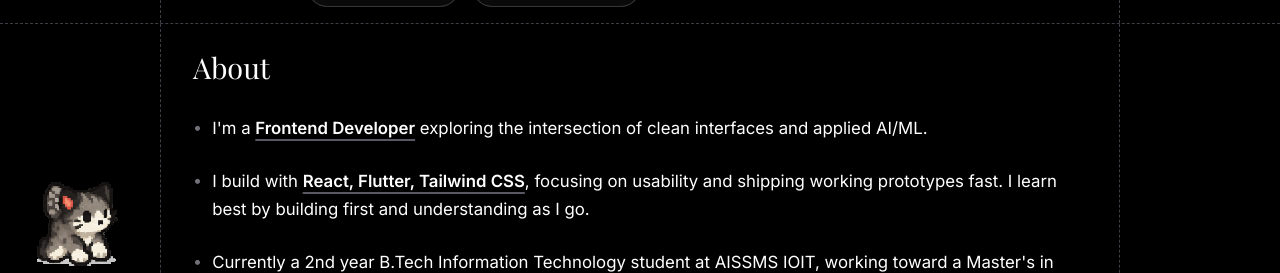
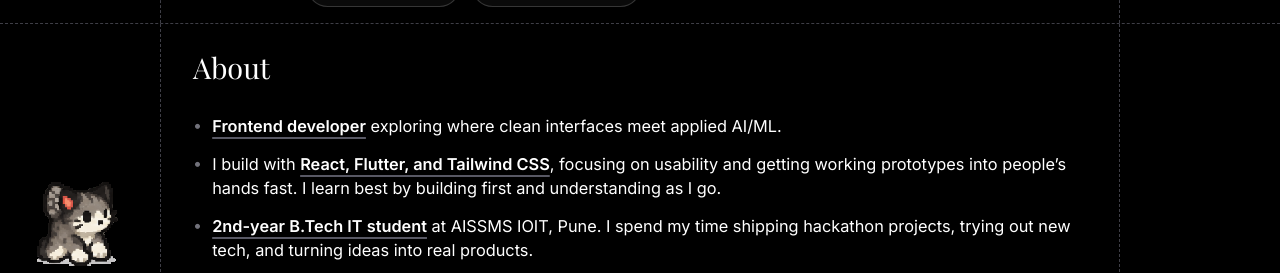
Before and after one commit to meghanaagnur/portfolio, a plain HTML site: page index.html in a window 1280 px wide. Shown: the part 505-778 px from the top of the page. Drawn offline with nearby package versions, Linux system fonts and the light colour scheme; no server answers; a web font is replaced by a local one.

Commit message:
Update About section points and tighten line spacing

```diff
--- a/index.html
+++ b/index.html
@@ -4,7 +4,7 @@
     <meta charset="UTF-8">
     <meta name="viewport" content="width=device-width, initial-scale=1.0">
     <title>Meghana | Portfolio</title>
-    <link rel="stylesheet" href="styles.css?v=20">
+    <link rel="stylesheet" href="styles.css?v=21">
     <link rel="stylesheet" href="components/link-preview/link-preview.css">
     <link rel="stylesheet" href="components/pixel-cat/pixel-cat.css">
     <link rel="preconnect" href="https://fonts.googleapis.com">
@@ -140,9 +140,9 @@
         <section class="content-section">
             <h2 class="section-title">About</h2>
             <ul class="about-list">
-                <li>I'm a <u><strong>Frontend Developer</strong></u> exploring the intersection of clean interfaces and applied AI/ML.</li>
-                <li>I build with <u><strong>React, Flutter, Tailwind CSS</strong></u>, focusing on usability and shipping working prototypes fast. I learn best by building first and understanding as I go.</li>
-                <li>Currently a 2nd year B.Tech Information Technology student at AISSMS IOIT, working toward a Master's in Germany via the <u><strong>DAAD pathway</strong></u>, and spending my time shipping hackathon projects, exploring new tech, and turning ideas into real products.</li>
+                <li><u><strong>Frontend developer</strong></u> exploring where clean interfaces meet applied AI/ML.</li>
+                <li>I build with <u><strong>React, Flutter, and Tailwind CSS</strong></u>, focusing on usability and getting working prototypes into people’s hands fast. I learn best by building first and understanding as I go.</li>
+                <li><u><strong>2nd-year B.Tech IT student</strong></u> at AISSMS IOIT, Pune. I spend my time shipping hackathon projects, trying out new tech, and turning ideas into real products.</li>
             </ul>
         </section>
     </div>
--- a/styles.css
+++ b/styles.css
@@ -956,15 +956,15 @@ nav {
     list-style: none;
     display: flex;
     flex-direction: column;
-    gap: 1.5rem;
+    gap: 0.85rem;
 }
 
 .about-list li {
-    font-size: 1.05rem;
+    font-size: 1.02rem;
     color: var(--text-primary);
     position: relative;
     padding-left: 1.2rem;
-    line-height: 1.7;
+    line-height: 1.48;
     font-weight: 400;
 }
 
```
